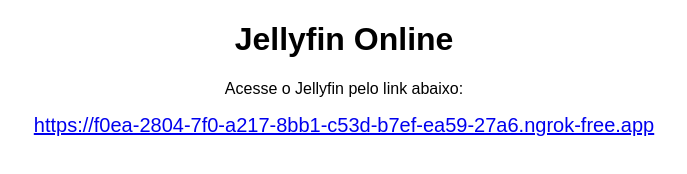
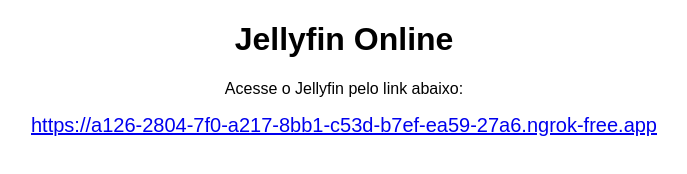
Before and after one commit to levideolive/levideolive.github.io, a plain HTML site: page index.html in a window 1280 px wide. Shown: the full height of the page, 296-983 px from the left. Drawn offline with Linux system fonts and the light colour scheme.

Commit message:
Atualizando link do Jellyfin: https://a126-2804-7f0-a217-8bb1-c53d-b7ef-ea59-27a6.ngrok-free.app

```diff
--- a/index.html
+++ b/index.html
@@ -7,6 +7,6 @@
 <body style="text-align: center; font-family: Arial, sans-serif;">
     <h1>Jellyfin Online</h1>
     <p>Acesse o Jellyfin pelo link abaixo:</p>
-    <a href="https://f0ea-2804-7f0-a217-8bb1-c53d-b7ef-ea59-27a6.ngrok-free.app" target="_blank" style="font-size: 20px;">https://f0ea-2804-7f0-a217-8bb1-c53d-b7ef-ea59-27a6.ngrok-free.app</a>
+    <a href="https://a126-2804-7f0-a217-8bb1-c53d-b7ef-ea59-27a6.ngrok-free.app" target="_blank" style="font-size: 20px;">https://a126-2804-7f0-a217-8bb1-c53d-b7ef-ea59-27a6.ngrok-free.app</a>
 </body>
 </html>
```
